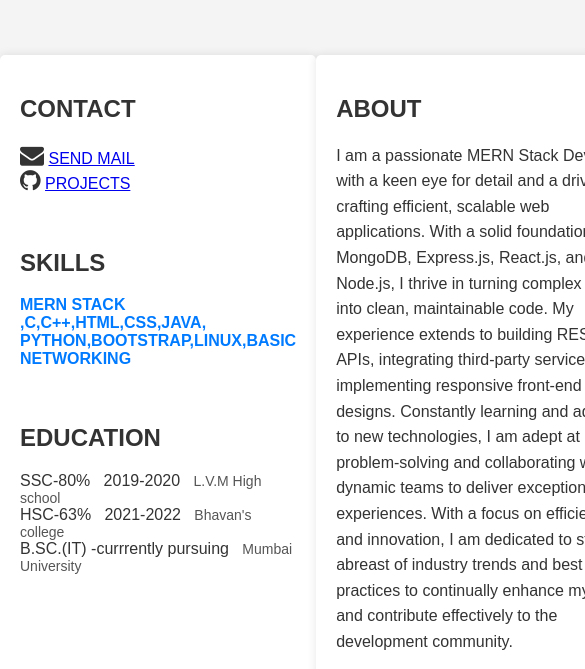
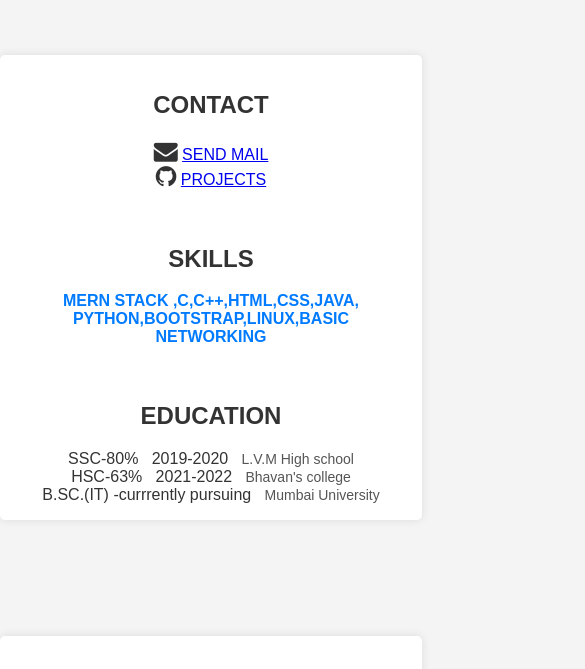
Before and after one commit to Rohan-developer028/resume, a plain HTML site: page index.html in a window 390 px wide. Shown: the part 169-838 px from the top of the page, 585 px wide, since content can reach past the window. Drawn offline with Linux system fonts and the light colour scheme.

Commit message:
Update resume.css

```diff
--- a/resume.css
+++ b/resume.css
@@ -2,6 +2,7 @@
 
 #main{
 display:flex;
+flex-direction:row;
 justify-content:space-between;
 text-align:left;
 }
@@ -19,7 +20,8 @@ h1{
 	letter-spacing:0.6;
 }
         .container {
-            max-width: 800px;
+            width:100%;
+			height:100%;
             margin: 50px auto;
             padding: 20px;
             background-color: #fff;
@@ -40,7 +42,7 @@ h1{
 		h2{
 			text-transform:uppercase;
 			&:hover{
-				transform: rotate(360deg);
+
 				color:#997af0;
 			}
 		}
@@ -67,3 +69,18 @@ h1{
             color: #007bff;
             margin-bottom: 10px;
 		}
+
+
+@media screen and (max-width: 480px) {
+  .container {
+    padding: 1rem;
+  }
+
+  #main {
+    display: flex;
+    flex-direction: column;
+    gap: 1rem;
+    text-align: center;
+    align-items: center;
+  }
+}
```
